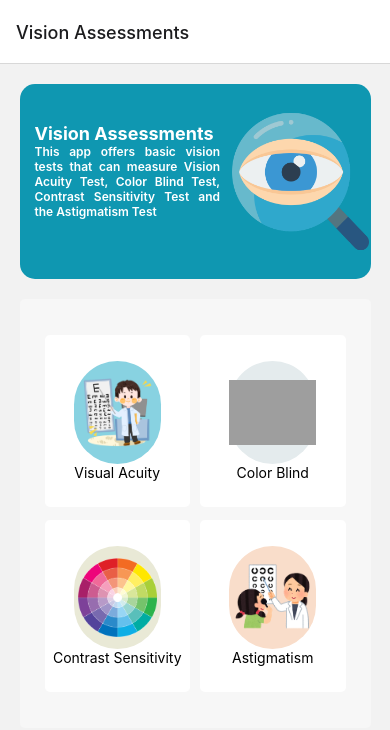
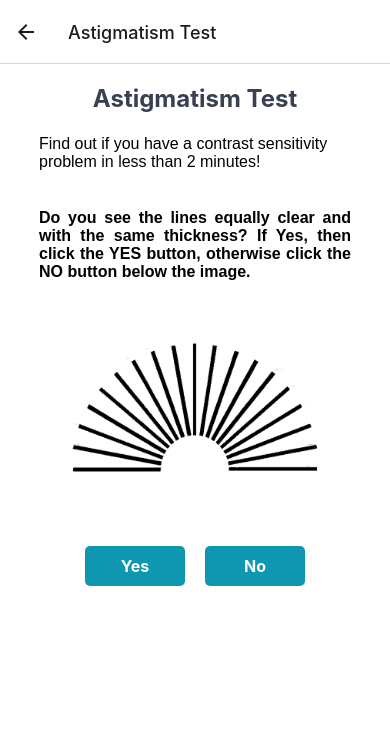
Before and after one commit to Alliyan732/Eye-Assess, a React Native app: screen /AstigmatismTest in a window 390 px wide. Shown: the top 730 px of the page. Built offline with nearby package versions, Linux system fonts and the light colour scheme; grey boxes are pictures that could not be loaded.

Commit message:
astigmatism test screen added

```diff
--- a/App.js
+++ b/App.js
@@ -12,6 +12,7 @@ import ColorBlindTest from './src/screens/VisionAssessments/ColorBlindTest';
 import ContrastSensitivityInfo from './src/screens/VisionAssessments/ContrastSensitivityInfo';
 import ContrastSensitivityTest from './src/screens/VisionAssessments/ContrastSensitivityTest';
 import AstigmatismInfo from './src/screens/VisionAssessments/AstigmatismInfo';
+import AstigmatismTest from './src/screens/VisionAssessments/AstigmatismTest';
 
 const Stack = createNativeStackNavigator();
 
@@ -29,6 +30,7 @@ function App() {
           <Stack.Screen name="ContrastSensitivityInfo" component={ContrastSensitivityInfo} options={{ title: "Contrast Sensitivity Test" }}/>
           <Stack.Screen name="ContrastSensitivityTest" component={ContrastSensitivityTest} options={{ title: "Contrast Sensitivity Test" }}/>
           <Stack.Screen name="AstigmatismInfo" component={AstigmatismInfo} options={{ title: "Astigmatism Test" }}/>
+          <Stack.Screen name="AstigmatismTest" component={AstigmatismTest} options={{ title: "Astigmatism Test" }}/>
         </Stack.Navigator>
       </NavigationContainer>
     )
--- /dev/null
+++ b/src/screens/VisionAssessments/AstigmatismTest.js
@@ -0,0 +1,166 @@
+import React, { useState, useEffect } from 'react';
+import { View, Text, Image, Button, Alert, TouchableOpacity } from 'react-native';
+import Icon from 'react-native-vector-icons/AntDesign';
+
+const AstigmatismTestScreen = () => {
+
+    const [status, setStatus] = useState(false);
+    const images = [
+        { path: require('../../assets/images/visionAssessments/astigmatism1.gif'), answer: true },
+        { path: require('../../assets/images/visionAssessments/astigmatism2.gif'), answer: false },
+        { path: require('../../assets/images/visionAssessments/astigmatism3.gif'), answer: true },
+    ];
+
+    const [currentIndex, setCurrentIndex] = useState(0);
+    const [answers, setAnswers] = useState([]);
+    const [showResults, setShowResults] = useState(false);
+    const [shuffledImages, setShuffledImages] = useState([]);
+
+    useEffect(() => {
+        shuffleImages();
+    }, []);
+
+    const shuffleImages = () => {
+        const shuffledImages = [...images].sort(() => Math.random() - 0.5);
+        setCurrentIndex(0);
+        setAnswers([]);
+        setShowResults(false);
+        setShuffledImages(shuffledImages);
+    };
+
+    const handleAnswer = (answer) => {
+        setAnswers([...answers, answer]);
+        if (currentIndex === shuffledImages.length - 1) {
+            const pass = answers.every((answer, index) => answer === shuffledImages[index].answer);
+            setStatus(pass);
+            setShowResults(true);
+        } else {
+            setCurrentIndex(currentIndex + 1);
+        }
+    };
+
+    const renderImage = () => {
+        if (shuffledImages.length === 0) {
+            return null;
+        }
+
+        const currentImage = shuffledImages[currentIndex];
+        return (
+            <View>
+                <View style={{ alignItems: 'center' }}>
+                    <Image source={currentImage.path} style={{ width: 250, height: 250 }} resizeMode="contain" />
+                </View>
+
+                <View style={{ marginTop: 5, flexDirection: 'row', justifyContent: 'center' }}>
+                    <TouchableOpacity
+                        style={{
+                            width: 100,
+                            height: 40,
+                            backgroundColor: '#0F97B1',
+                            borderRadius: 5,
+                            justifyContent: 'center',
+                            alignItems: 'center',
+                            marginHorizontal: 10,
+                        }}
+                        onPress={() => handleAnswer(true)}
+                    >
+                        <Text style={{ color: 'white', fontSize: 16, fontWeight: 'bold' }}>Yes</Text>
+                    </TouchableOpacity>
+
+                    <TouchableOpacity
+                        style={{
+                            width: 100,
+                            height: 40,
+                            backgroundColor: '#0F97B1',
+                            borderRadius: 5,
+                            justifyContent: 'center',
+                            alignItems: 'center',
+                            marginHorizontal: 10,
+                        }}
+                        onPress={() => handleAnswer(false)}
+                    >
+                        <Text style={{ color: 'white', fontSize: 16, fontWeight: 'bold' }}>No</Text>
+                    </TouchableOpacity>
+                </View>
+            </View>
+        );
+    };
+
+    const renderResults = () => {
+        const pass = answers.every((answer, index) => answer === shuffledImages[index].answer);
+        return (
+            <View>
+                <Text style={{ fontWeight: 'bold', fontSize: 24, marginBottom: 20, marginTop: 20 }}>Test Results</Text>
+                {pass ? (
+                    <View style={{ flexDirection: 'row', alignItems: 'center', color: 'green' }}>
+                        <Icon name="checkcircleo" size={18} color="green" />
+
+                        <Text> You passed the Astigmatism Test!</Text>
+                    </View>
+                ) : (
+                    <View style={{ flexDirection: 'row', alignItems: 'center', color: 'red' }}>
+                        <Icon name="closecircleo" size={18} color="red" />
+
+                        <Text style={{fontSize: 16 }}> You failed the Astigmatism Test.</Text>
+                    </View>
+                )}
+                <View style={{ flexDirection: 'row', marginTop: 50, alignSelf:'center' }}>
+                    <TouchableOpacity
+                        style={{
+                            width: 100,
+                            height: 40,
+                            backgroundColor: '#0F97B1',
+                            borderRadius: 5,
+                            justifyContent: 'center',
+                            alignItems: 'center',
+                            marginHorizontal: 10,
+                        }}
+                        onPress={shuffleImages}
+                    >
+                        <Text style={{ color: 'white', fontSize: 16, fontWeight: 'bold' }}>Retake Test</Text>
+                    </TouchableOpacity>
+                    <TouchableOpacity
+                        style={{
+                            width: 100,
+                            height: 40,
+                            backgroundColor: 'gray',
+                            borderRadius: 5,
+                            justifyContent: 'center',
+                            alignItems: 'center',
+                            marginHorizontal: 10,
+                        }}
+                        onPress={() => { Alert.alert('Result Saved Successfuly!') }}
+                    >
+                        <Text style={{ color: 'white', fontSize: 16, fontWeight: 'bold' }}>Save Results</Text>
+                    </TouchableOpacity>
+                </View>
+            </View>
+        );
+    };
+
+    return (
+        <View style={{ flex: 1, backgroundColor: 'white' }}>
+            <View style={{ alignItems: 'center', marginTop: 20, width: "80%", justifyContent: 'center', alignItems: 'center', alignSelf: 'center' }}>
+                <Text style={{ fontSize: 24, fontWeight: 'bold', color: '#374151', marginBottom: 20 }}>Astigmatism Test</Text>
+                <Text style={{ fontSize: 16, fontFamily: 'sans-serif', marginTop: 2, marginBottom: 8 }}>
+                    Find out if you have a contrast sensitivity problem in less than 2 minutes!
+                </Text>
+
+            </View>
+            <View style={{}}>
+                <View style={{ width: '80%', marginTop: 10, alignSelf: 'center' }}>
+                    <View style={{ justifyContent: 'center', alignItems: 'center', marginTop: 10 }}>
+                        <Text style={{ fontSize: 16, fontFamily: 'sans-serif', fontWeight: 'bold', marginBottom: 10, marginTop: 10, textAlign: 'justify', }}>
+                            Do you see the lines equally clear and with the same thickness? If Yes, then click the YES button, otherwise click the NO button below the image.
+                        </Text>
+                        <View>
+                            {showResults ? renderResults() : renderImage()}
+                        </View>
+                    </View>
+                </View>
+            </View>
+        </View>
+    );
+};
+
+export default AstigmatismTestScreen;
```
